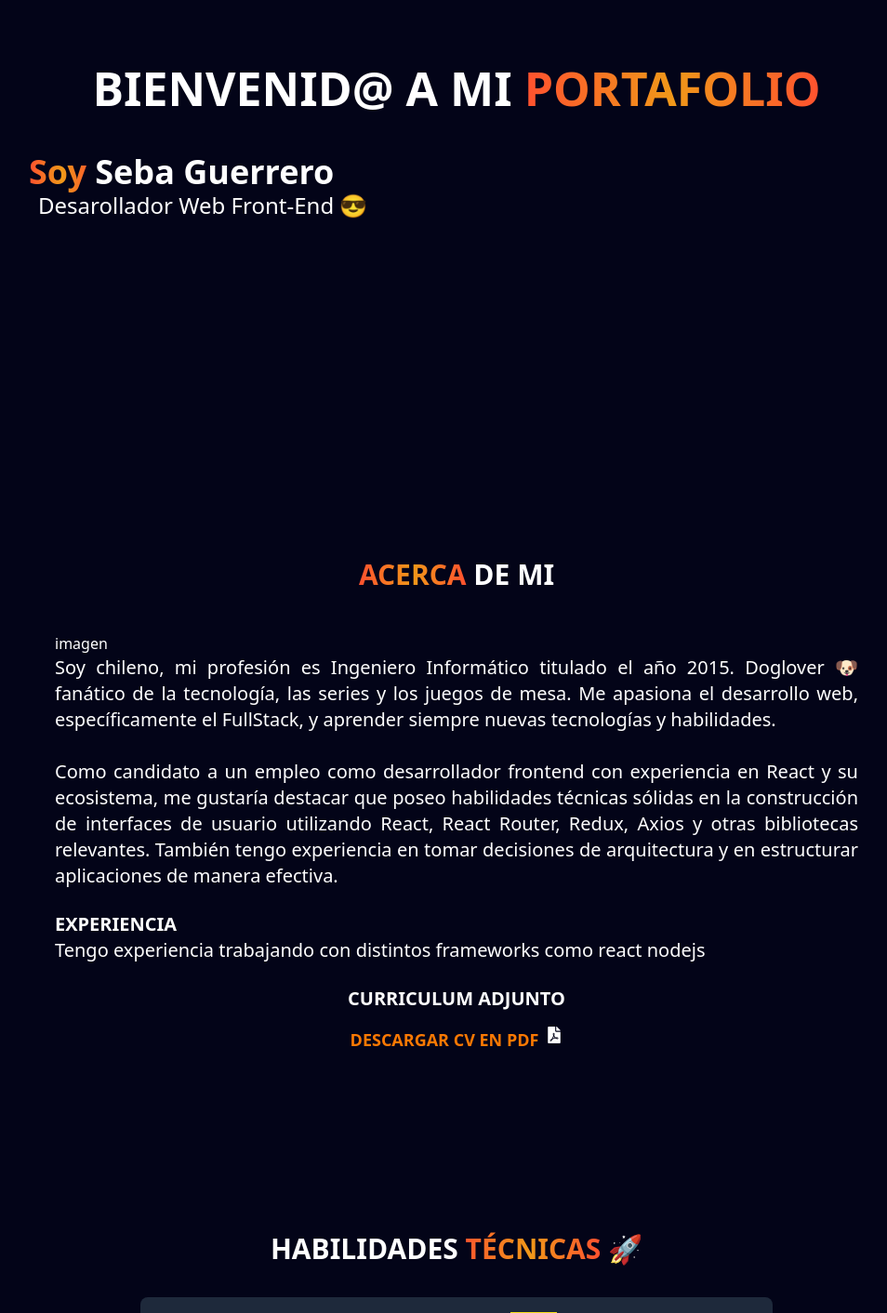
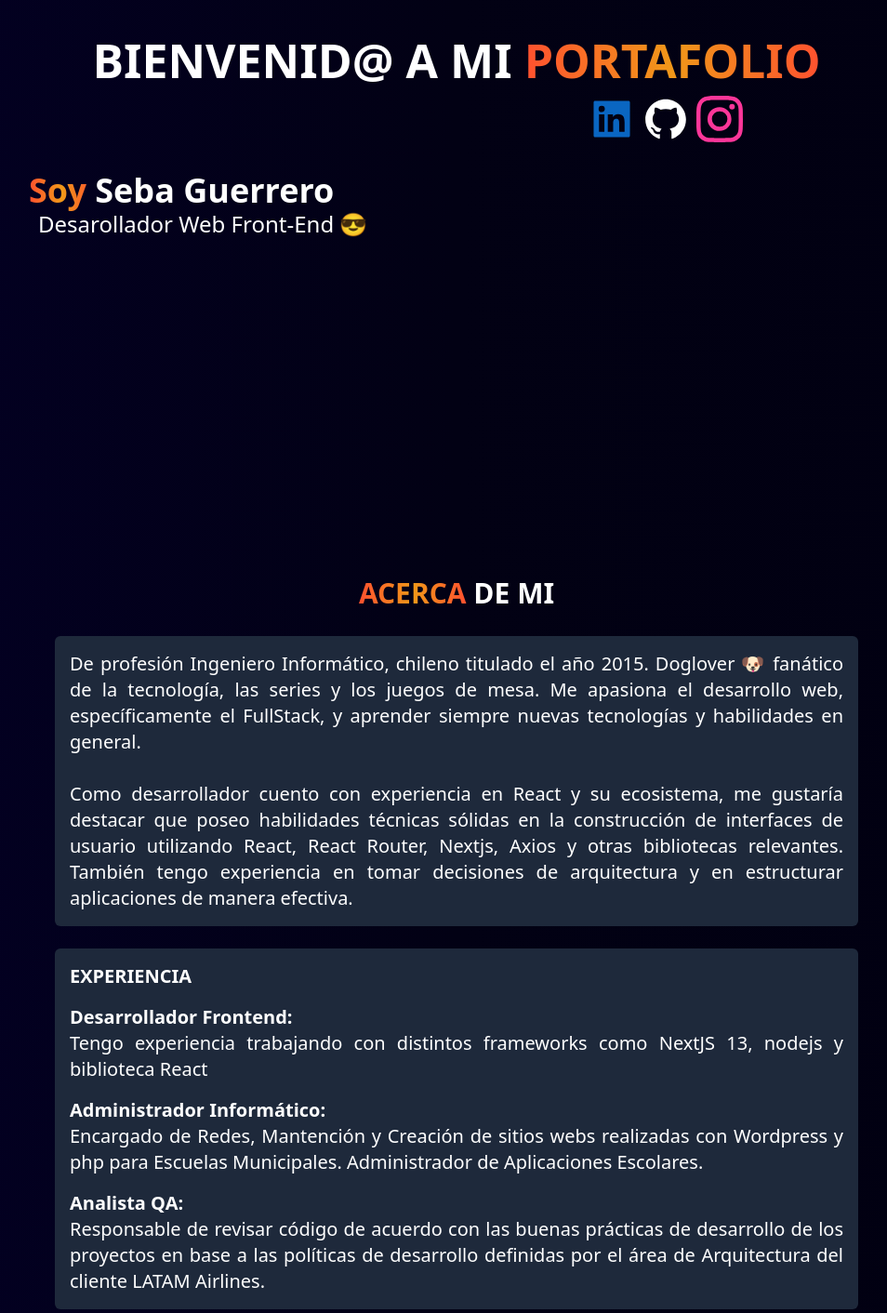
Before and after one commit to sebaguerrero15/portafolio, a Next.js app: page / in a window 1280 px wide. Shown: the part 274-1686 px from the top of the page at 93% size, without its empty margins (149-1103 px from the left). Built offline with nearby package versions, Linux system fonts and the light colour scheme.

Commit message:
arreglos

```diff
--- a/package.json
+++ b/package.json
@@ -15,6 +15,7 @@
     "animate.css": "^4.1.1",
     "eslint": "8.36.0",
     "eslint-config-next": "13.2.4",
+    "framer-motion": "^10.12.17",
     "next": "13.2.4",
     "react": "18.2.0",
     "react-dom": "18.2.0",
--- a/src/components/footer.js
+++ b/src/components/footer.js
@@ -1,3 +1,4 @@
+import { Link as Scroll } from "react-scroll";
 import Link from "next/link";
 import Image from "next/image";
 import { AiOutlineLinkedin } from "@react-icons/all-files/ai/AiOutlineLinkedin";
@@ -9,46 +10,68 @@ const Footer = () => {
     <footer className="flex-shrink-0 bg-[#02030c] py-8 items-center">
       <div className="container mx-auto text-center grid grid-cols-3">
         <nav className="text-[#FC7903] font-bold grid justify-center mt-5 text-sm">
-          <Link
-            href="/proyectos"
-            className="hover:text-white"
+          <Scroll
+             activeClass="active"
+             to="about"
+             smooth={true}
+             duration={1500}
+             offset={-130}
+            className="hover:text-white cursor-pointer"
+          >
+            ACERCA DE MI
+          </Scroll>
+
+          <Scroll
+            className="hover:text-white cursor-pointer"
+              activeClass="active"
+              to="skills"
+              smooth={true}
+              duration={1500}
+              offset={-130}
+          >
+            SKILLS
+          </Scroll>
+
+          <Scroll
+            activeClass="active"
+            to="proyectos"
+            smooth={true}
+            duration={1500}
+            offset={-130}
+            className="hover:text-white cursor-pointer"
           >
             PROYECTOS
-          </Link>
+          </Scroll>
 
-          <Link
-            href="/about"
-            className="hover:text-white"
-          >
-            ACERCA DE MI
-          </Link>
-
-          <Link
-            href="/skills"
-            className="hover:text-white"
-          >
-            SKILLS
-          </Link>
-
-          <Link
-            href="/contacto"
-            className="hover:text-white"
+          <Scroll
+            activeClass="active"
+            to="contacto"
+            smooth={true}
+            offset={-130}
+            duration={1500}
+            className="hover:text-white cursor-pointer"
           >
             CONTACTO
-          </Link>
+          </Scroll>
         </nav>
 
         <div className="grid px-11">
           <nav className="flex justify-center mt-5 text-[#FC7903]">
-            <Link href="/" className="hover:text-white text-4xl">
+            <Link href="https://github.com/sebaguerrero15"
+            target="__blank"
+            className="hover:text-white text-4xl">
               <FiGithub />
             </Link>
 
-            <Link href="/" className="hover:text-white text-4xl">
+            <Link href="https://www.linkedin.com/in/sguerreroahumada/"
+            target="__blank"
+            className="hover:text-white text-4xl">
               <AiOutlineLinkedin />
             </Link>
 
-            <Link href="/" className="hover:text-white text-4xl">
+            <Link href="https://www.instagram.com/sebaguerreroahumada/"
+            target="__blank"
+            className="hover:text-white text-4xl">
               <AiOutlineInstagram />
             </Link>
           </nav>
@@ -59,7 +82,7 @@ const Footer = () => {
           <p className="font-bold text-white">correo@correo.cl</p>
         </div>
         <div className="ml-[100px]">
-          logo
+          <Image src="/img/r2d2.png" alt="logo web" width={100} height={100}/>
         </div>
       </div>
     </footer>
--- a/src/pages/_document.js
+++ b/src/pages/_document.js
@@ -12,18 +12,9 @@ export default function Document() {
           rel="stylesheet"
         />
 
-
-        {/* <link
-          rel="stylesheet"
-          href="https://cdnjs.cloudflare.com/ajax/libs/normalize/8.0.1/normalize.css"
-          integrity="sha512-oHDEc8Xed4hiW6CxD7qjbnI+B07vDdX7hEPTvn9pSZO1bcRqHp8mj9pyr+
-                8RVC2GmtEfI2Bi9Ke9Ass0as+zpg=="
-          crossorigin="anonymous"
-          referrerpolicy="no-referrer"
-        /> */}
       </Head>
 
-      <body className="bg-[#030418]">
+      <body className="bg-gradient-to-r from-[#030024] via-[#020114] to-[#010011]">
         <Main />
         <NextScript />
 
--- a/src/pages/about.js
+++ b/src/pages/about.js
@@ -1,51 +1,79 @@
 import Link from "next/link";
-import { FaFilePdf } from 'react-icons/fa';
+import { FaFilePdf } from "react-icons/fa";
 
 const About = () => {
   return (
-
-    <section
-    id="about"
-      className="p-2 mt-[350px] xl:mx-[200px] sm:mx-[30px]">
-      <h2 className="text-white text-center uppercase font-bold mb-10 text-[30px] sm:mx-[50px]">
+    <section id="about" className="p-2 mt-[350px] xl:mx-[200px] sm:mx-[30px]">
+      <h2 className="text-white text-center uppercase font-bold mb-6 text-[30px] sm:mx-[50px]">
         <span className="text-transparent bg-clip-text bg-gradient-to-r from-[#FF512F] via-[#F09819] to-[#FF512F] font-extrabold">
           Acerca
         </span>{" "}
         de Mi
       </h2>
-      <span className="text-white text-center">imagen</span>
-      <article className="text-white text-xl text-justify">
+      <article className="text-white text-xl text-justify p-4 rounded-md bg-[#1E293B]">
         <p>
-        Soy chileno, mi profesión es Ingeniero Informático titulado el año 2015. Doglover 🐶 fanático de la tecnología, las series y los juegos de mesa. Me apasiona el desarrollo web, específicamente el FullStack, y aprender siempre nuevas tecnologías y habilidades.
+          De profesión Ingeniero Informático, chileno titulado el año
+          2015. Doglover 🐶 fanático de la tecnología, las series y los juegos
+          de mesa. Me apasiona el desarrollo web, específicamente el FullStack,
+          y aprender siempre nuevas tecnologías y habilidades en general.
         </p>
         <br />
         <p>
-          Como candidato a un empleo como desarrollador frontend con experiencia
+          Como desarrollador cuento con experiencia
           en React y su ecosistema, me gustaría destacar que poseo habilidades
           técnicas sólidas en la construcción de interfaces de usuario
-          utilizando React, React Router, Redux, Axios y otras bibliotecas
+          utilizando React, React Router, Nextjs, Axios y otras bibliotecas
           relevantes. También tengo experiencia en tomar decisiones de
           arquitectura y en estructurar aplicaciones de manera efectiva.
         </p>
       </article>
       <br />
 
-      <article className="text-white text-xl text-justify">
-        <h2 className="uppercase font-bold">Experiencia</h2>
-        <p>
-          Tengo experiencia trabajando con distintos frameworks como react
-          nodejs
-        </p>
+      <article className="text-white text-xl text-justify p-4 rounded-md bg-[#1E293B]">
+        <h2 className="uppercase font-extrabold">Experiencia</h2>
+        <div className="mt-4">
+          <h3 className="font-bold">Desarrollador Frontend:</h3>
+          <p>
+            Tengo experiencia trabajando con distintos frameworks como NextJS
+            13, nodejs y biblioteca React
+          </p>
+        </div>
+
+        <div className="mt-4">
+          <h3 className="font-bold">Administrador Informático:</h3>
+          <p>
+            Encargado de Redes, Mantención y Creación de sitios webs
+            realizadas con Wordpress y php para Escuelas Municipales.
+            Administrador de Aplicaciones Escolares.
+          </p>
+        </div>
+
+        <div className="mt-4">
+          <h3 className="font-bold">Analista QA:</h3>
+          <p>
+            Responsable de revisar código de acuerdo con las buenas prácticas de
+            desarrollo de los proyectos en base a las políticas de desarrollo
+            definidas por el área de Arquitectura del cliente LATAM Airlines.
+          </p>
+        </div>
       </article>
 
       <br />
       <article className="text-white text-center">
-        <p className="font-semibold text-xl flex justify-center sm:mb-4">CURRICULUM ADJUNTO</p>
+        <p className="font-semibold text-xl flex justify-center sm:mb-4">
+          CURRICULUM ADJUNTO
+        </p>
 
-        <Link href="/CV_SEBASTIAN_GUERRERO.pdf" target='_blank' download="CV_SEBASTIAN_GUERRERO.pdf" className="text-[#FC7903] text-lg font-bold uppercase flex justify-center  gap-2">Descargar CV en PDF <FaFilePdf className="text-white"/></Link>
+        <Link
+          href="/CV_SEBASTIAN_GUERRERO.pdf"
+          target="_blank"
+          download="CV_SEBASTIAN_GUERRERO.pdf"
+          className="text-[#FC7903] text-lg font-bold uppercase flex justify-center items-center gap-2"
+        >
+          Descargar CV en PDF <FaFilePdf className="text-white" />
+        </Link>
       </article>
     </section>
-
   );
 };
 
--- a/src/pages/contacto.js
+++ b/src/pages/contacto.js
@@ -1,15 +1,13 @@
 import { useState } from "react";
 import emailjs from '@emailjs/browser';
 import Swal from 'sweetalert2';
+import Image from "next/image";
 
 const Contacto = () => {
 
 
-
-
-
   return (
-    <section className="mt-[110px] py-6">
+    <section className="mt-[110px] py-6 md:flex md:justify-center md:gap-[60px] md:items-center">
     <div id="contacto">
         <h2 className="text-white text-center uppercase font-bold mb-10 text-[30px]"><span className="text-transparent bg-clip-text bg-gradient-to-r from-[#FF512F] via-[#F09819] to-[#FF512F] font-extrabold">Enviame un correo </span>✉️</h2>
 
@@ -31,6 +29,9 @@ const Contacto = () => {
         </button>
       </form>
     </div>
+    {/* <div className="sm:flex justify-center">
+    <Image src={r2d2Gift} alt="r2d2" width={450} height={450} />
+    </div> */}
     </section>
   );
 };
--- a/src/pages/index.js
+++ b/src/pages/index.js
@@ -6,7 +6,10 @@ import Contacto from "./contacto"
 import Navbar from "@/components/navbar";
 import { Link as Scroll} from "react-scroll"
 import { MdOutlineKeyboardDoubleArrowUp } from "react-icons/md";
-import 'animate.css';
+import { AiFillLinkedin, AiFillGithub } from 'react-icons/ai';
+import { BsInstagram } from 'react-icons/bs';
+import { motion } from "framer-motion"
+import Link from "next/link";
 
 
 export default function Home() {
@@ -21,13 +24,37 @@ export default function Home() {
 
         <Navbar id="inicio"/>
 
-        <main id="inicio" className="w-full md:mt-[180px] sm:mt-[320px]">
+        <main id="inicio" className="w-full md:mt-[150px] sm:mt-[130px]">
           <section>
-            <h1 className="text-[80px] ml-[200px] font-extrabold text-transparent bg-clip-text bg-gradient-to-r from-[#FF512F] via-[#F09819] to-[#FF512F] sm:mx-[200px] animate__backInLeft">Hola!</h1>
 
-            <h2 className="text-white uppercase font-extrabold text-[50px] ml-[230px] mt-8 sm:mx-[60px] sm:text-center">Bienvenid@ a mi <span className="text-transparent bg-clip-text bg-gradient-to-r from-[#FF512F] via-[#F09819] to-[#FF512F] font-extrabold">Portafolio</span></h2>
+            <motion.h1
+            initial={{ x: -1000 }}
+            animate={{ x: 0 }}
+            transition={{ duration: 1 }}
+            className="text-[80px] ml-[200px] font-extrabold text-transparent bg-clip-text bg-gradient-to-r from-[#FF512F] via-[#F09819] to-[#FF512F] sm:mx-[200px]">Hola!
+            </motion.h1>
 
+            <motion.h2
+             initial={{ x: 1000 }}
+             animate={{ x: 0 }}
+             transition={{ duration: 1 }}
+            className="text-white uppercase font-extrabold text-[50px] ml-[230px] mt-8 sm:mx-[60px] sm:text-center">Bienvenid@ a mi <span className="text-transparent bg-clip-text bg-gradient-to-r from-[#FF512F] via-[#F09819] to-[#FF512F] font-extrabold">Portafolio</span></motion.h2>
+
+            <div>
+            <div className="flex justify-center md:ml-[300px] gap-2">
+              <Link href="https://www.linkedin.com/in/sguerreroahumada/" target="__blank">
+            <AiFillLinkedin className="text-[#0A66C2] text-[50px] md:ml-[150px] sm:justify-center hover:hover:scale-110"/>
+              </Link>
+              <Link href="https://github.com/sebaguerrero15" target="__blank">
+            <AiFillGithub className="text-white text-[50px] hover:hover:scale-110"/>
+            </Link>
+            <Link href="https://www.instagram.com/sebaguerreroahumada/" target="__blank">
+            <BsInstagram className="text-[50px] text-[#fb3699] hover:scale-110 transform" />
+            </Link>
+            </div>
             <h3 className="text-4xl text-white font-bold mt-8 ml-[180px]"><span className="text-transparent bg-clip-text bg-gradient-to-r from-[#FF512F] via-[#F09819] to-[#FF512F]">Soy </span>Seba Guerrero</h3>
+            </div>
+
             <p className="text-2xl font-light text-white ml-[190px] mx-[120px]">Desarollador Web Front-End 😎</p>
           </section>
         </main>
--- a/src/pages/proyectos.js
+++ b/src/pages/proyectos.js
@@ -23,8 +23,8 @@ const Proyectos = () => {
     {
       id: 3,
       titulo: "Proyecto 3",
-      description: "Descripción del proyecto 3.",
-      tecnologias: "React, Vite, TailwindCSS, Hooks, Context, React Router",
+      description: "Frontend - Portafolio Personal",
+      tecnologias: "React, NextJS 13, TailwindCSS, Hooks",
       imagen: "/img/webpersonal.png",
       link: "https://www.ejemplo.com/proyecto3",
       linkGit: "prueba",
@@ -46,9 +46,9 @@ const Proyectos = () => {
 
   <section className="mt-[180px]">
     <h2 id="proyectos" className="text-white uppercase font-bold mb-10 text-[30px] text-center">Mis proyectos <span className="text-transparent bg-clip-text bg-gradient-to-r from-[#FF512F] via-[#F09819] to-[#FF512F] font-extrabold">Realizados</span> 📑</h2>
-    <ul className="grid grid-cols-2 justify-items-center text-white sm:grid lg:grid-cols-2 lg:mx-[100px] sm:grid-cols-1">
+    <ul className="md:grid md:grid-cols-2 md:justify-items-center md:mx-11 text-white sm:grid sm:grid-cols-1 sm:justify-items-center">
       {trabajos.map((trabajo) => (
-        <li key={trabajo.id} className="bg-[#1E293B]  h-[560px] w-[540px] rounded-md mb-11">
+        <li key={trabajo.id} className="bg-[#1E293B] h-[560px] w-[540px] rounded-md mb-11">
           <h3 className="m-2 text-extrabold text-center font-bold text-xl">{trabajo.titulo}</h3>
           <Image src={trabajo.imagen} alt={trabajo.titulo} width={450} height={250} className="m-auto rounded-lg"/>
           <p className="mt-3 ml-5 text-xl flex justify-center">{trabajo.description}</p>
--- a/tailwind.config.js
+++ b/tailwind.config.js
@@ -10,6 +10,6 @@ module.exports = {
   ],
   theme: {
     extend: {},
-  },
   plugins: [require('@tailwindcss/typography')],
 }
+}
```
Also changed, not shown: public/img/r2d2.png (added), 1 other file (tests, documents, lock files or other folders).
